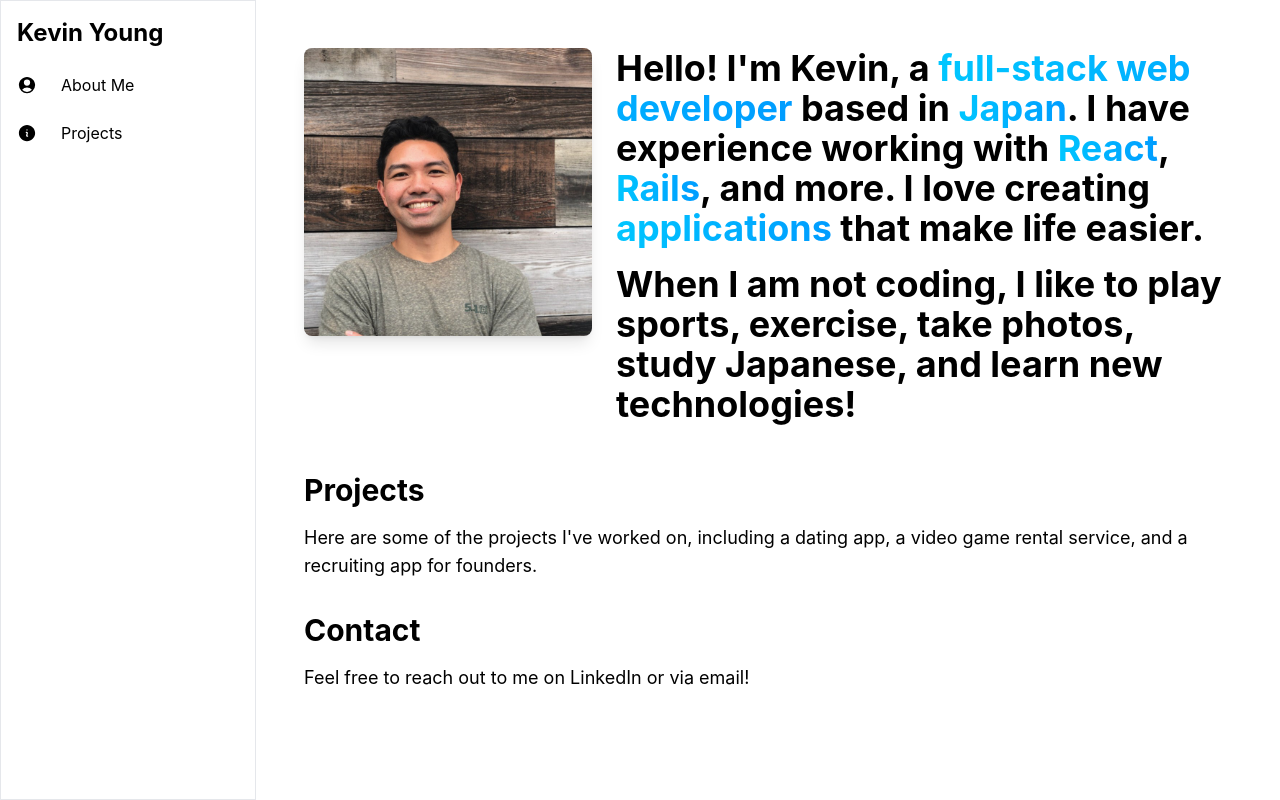
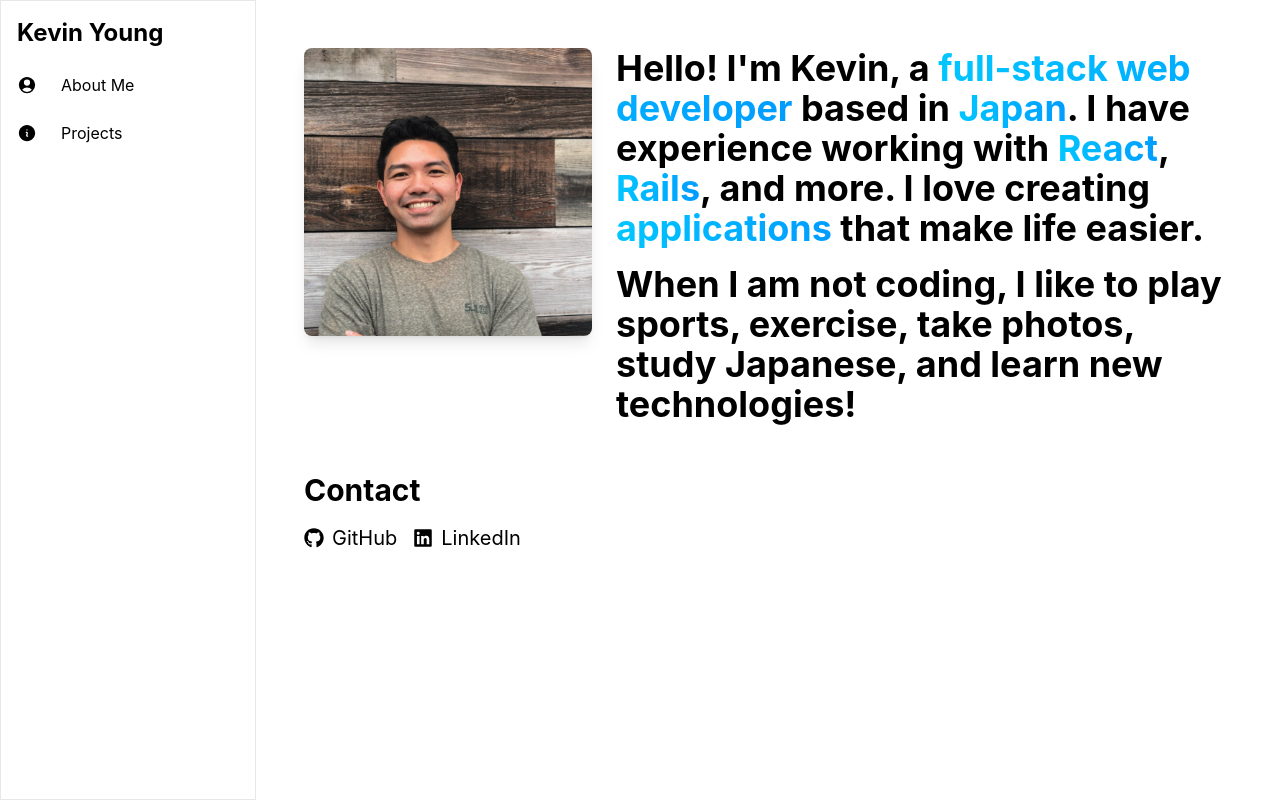
Before and after one commit to Paretooptimal22/react-portfolio, a React (Vite) app: page / in a window 1280 px wide. Built offline with nearby package versions, Linux system fonts and the light colour scheme; a web font is replaced by a local one.

Commit message:
added icons to about for contact

```diff
--- a/src/components/AboutMePage.jsx
+++ b/src/components/AboutMePage.jsx
@@ -1,4 +1,6 @@
 import React, { useEffect, useRef } from 'react';
+import { FontAwesomeIcon } from '@fortawesome/react-fontawesome';
+import { faGithub, faLinkedin } from '@fortawesome/free-brands-svg-icons'; // Import the GitHub icon
 import '../assets/AboutMePage.css'; // Adjust the path to the CSS file
 
 function AboutMePage() {
@@ -63,21 +65,33 @@
         </div>
       </section>
 
-      {/* Projects Section */}
-      <section id="projects" className="mb-8">
-        <h2 className="text-3xl font-bold mb-4">Projects</h2>
-        <p className="text-lg">
-          Here are some of the projects I've worked on, including a dating app, a video game rental service, and a recruiting app for founders.
-        </p>
-      </section>
-
       {/* Contact Section */}
       <section id="contact">
         <h2 className="text-3xl font-bold mb-4">Contact</h2>
-        <p className="text-lg">
-          Feel free to reach out to me on LinkedIn or via email!
-        </p>
+
+        {/* Make the container flex */}
+        <div className="flex flex-row items-center space-x-4">
+          <a
+            href="https://github.com/Paretooptimal22"
+            className="flex items-center text-xl"
+            target="_blank"
+            rel="noopener noreferrer"
+          >
+            <FontAwesomeIcon icon={faGithub} className="w-5 h-5 mr-2" /> {/* GitHub icon */}
+            GitHub
+          </a>
+          <a
+            href="https://www.linkedin.com/in/kevincyoung/"
+            className="flex items-center text-xl"
+            target="_blank"
+            rel="noopener noreferrer"
+          >
+            <FontAwesomeIcon icon={faLinkedin} className="w-5 h-5 mr-2" /> {/* LinkedIn icon */}
+            LinkedIn
+          </a>
+        </div>
       </section>
+
     </main>
   );
 }
```
